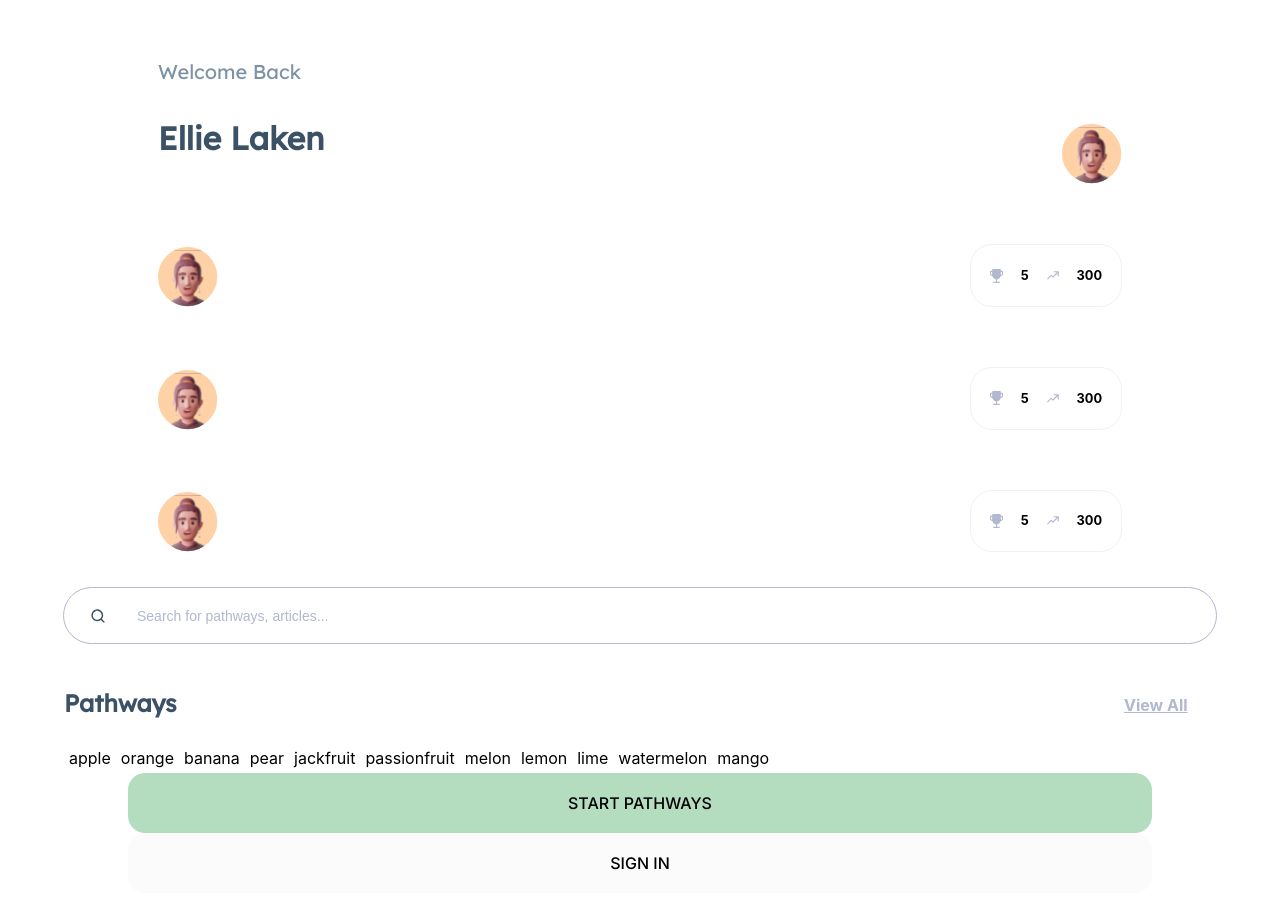
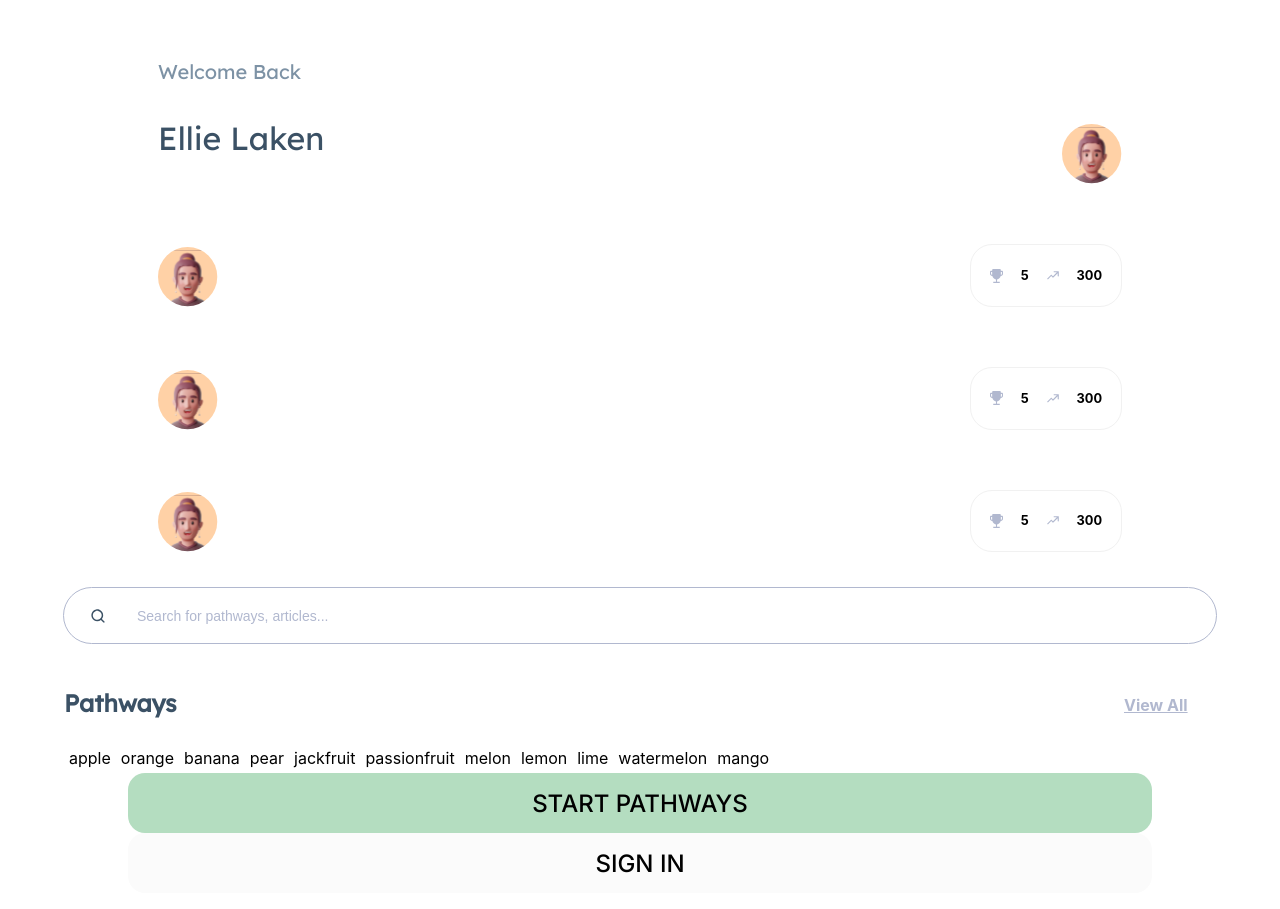
Before and after one commit to ecf123/ecf-fe-prototype, a React (Create React App) app: page / in a window 1280 px wide. Built offline with nearby package versions, Linux system fonts and the light colour scheme.

Commit message:
Fixed conflicts

```diff
--- a/src/assets/sass/_mixins.scss
+++ b/src/assets/sass/_mixins.scss
@@ -1,48 +1,43 @@
 @use "./variables" as *;
 
-@mixin heading1() {
-  font-size: $font-size-extra-large;
-  font-weight: $font-weight-bold;
+@mixin heading1(){
+    font-size: $font-size-extra-large;
+    font-weight: $font-weight-regular;
 }
 
-@mixin heading2() {
-  font-size: $font-size-large;
-  font-weight: $font-weight-medium;
+@mixin heading2(){
+    font-size: $font-size-large;
+    font-weight: $font-weight-regular;
 }
 
-@mixin heading3Bold() {
-  font-size: $font-size-medium;
-  font-weight: $font-weight-bold;
+@mixin heading3(){
+    font-size: $font-size-large;
+    font-weight: $font-weight-bold;
 }
 
-@mixin heading3Regular() {
-  font-size: $font-size-medium;
-  font-weight: $font-weight-regular;
+@mixin heading4(){
+    font-size: $font-size-medium;
+    font-weight: $font-weight-bold;
 }
 
-@mixin heading4() {
-  font-size: $font-size-small;
-  font-weight: $font-weight-regular;
+@mixin heading5(){
+    font-size: $font-size-extra-small;
+    font-weight: $font-weight-regular;
 }
 
-@mixin heading5() {
-  font-size: $font-size-xsmall;
-  font-weight: $font-weight-regular;
+@mixin heading6(){
+    font-size: $font-size-small;
+    font-weight: $font-weight-regular;
+    letter-spacing: $letter-spacing;
 }
 
-@mixin paragraghLarge() {
-  font-size: $font-size-medium;
-  font-weight: $font-weight-regular;
-  letter-spacing: $letter-spacing;
+@mixin paragraph(){
+    font-size: $font-size-extra-small;
+    font-weight: $font-weight-regular;
+    letter-spacing: $letter-spacing;
 }
 
-@mixin paragraghSmall() {
-  font-size: $font-size-small;
-  font-weight: $font-weight-regular;
-  letter-spacing: $letter-spacing;
+@mixin label(){
+    font-size: $font-size-extra-small;
+    font-weight: $font-weight-regular;
 }
-
-@mixin label() {
-  font-size: $font-size-small;
-  font-weight: $font-weight-regular;
-}
--- a/src/assets/sass/_variables.scss
+++ b/src/assets/sass/_variables.scss
@@ -1,40 +1,41 @@
-@import url("https://fonts.googleapis.com/css2?family=Inter:wght@500&display=swap");
-@import url("https://fonts.googleapis.com/css2?family=Lexend+Deca&display=swap");
+@import url('https://fonts.googleapis.com/css2?family=Inter:wght@500&display=swap');
+@import url('https://fonts.googleapis.com/css2?family=Lexend+Deca&display=swap');
 
 // COLORS
-$primary-color-green: #b4ddc0;
-$primary-color-lilac: #b1b8cf;
-$primary-color-blue-gray: #7d92a5;
-$primary-color-navy: #3b5165;
-$secondary-color-light-green: #effefb;
-$secondary-color-light-cream: #fbfbfb;
-$secondary-color-lilac: #bcc6cc;
+$primary-color-green: #B4DDC0;
+$primary-color-lilac: #B1B8CF;
+$primary-color-blue-gray: #7D92A5;
+$primary-color-navy:#3B5165;
+$secondary-color-light-green: #EFFEFB;
+$secondary-color-light-cream: #FBFBFB;
+$secondary-color-lilac: #BCC6CC;
 $white-color: white;
 $black-color: black;
 
 // FONTS
 
-$primary-font-family: "Lexend Deca", sans-serif;
-$secondary-font-family: "Inter", sans-serif;
+$primary-font-family: 'Lexend Deca', sans-serif;
+$secondary-font-family: 'Inter', sans-serif;
 
 // Font sizes
 
-$font-size-extra-large: 2rem;
-$font-size-large: 1.125rem;
-$font-size-medium: 1rem;
-$font-size-small: 0.8rem;
-$font-size-xsmall: 0.625rem;
+$font-size-extra-extra-large: 40px; // 2.5 rem
+$font-size-extra-large: 32px; // 2 rem
+$font-size-large: 28px; // 1.75rem
+$font-size-medium: 24px; // 1.5rem
+$font-size-small: 16px; // 1rem
+$font-size-extra-small: 12.8px; // 0.8 rem
 
 // Font weight
 
 $font-weight-regular: 400;
-$font-weight-medium: 500;
-$font-weight-bold: 700;
+$font-weight-bold:700;
 
 //Letter-spacing
 
 $letter-spacing: 160%;
 
+
 // Media queries
 $max-mobile-view: 420px;
 $max-tablet-view: 760px;
--- a/src/components/TrophyStats/TrophyStats.scss
+++ b/src/components/TrophyStats/TrophyStats.scss
@@ -12,7 +12,7 @@
   padding: 10px;
   margin: 30px;
   &__paragraph {
-    @include paragraghSmall();
+    @include paragraph();
     font-weight: $font-weight-bold;
   }
 }
```
